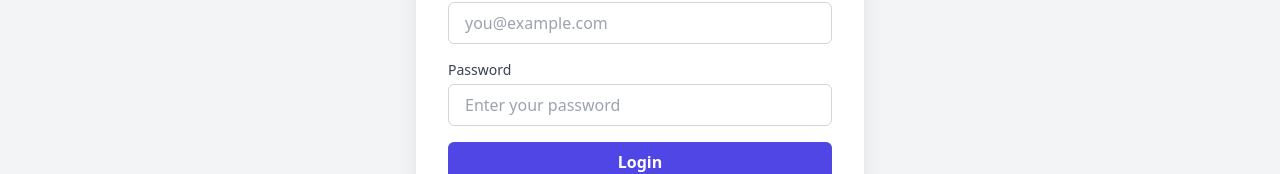
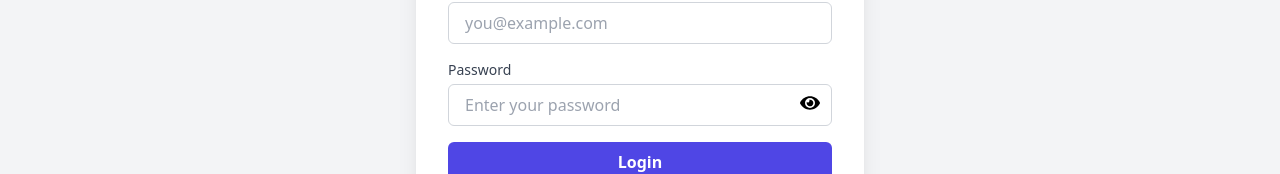
Before and after one commit to DarshiVinushika/Gamified_Habit_Tracker, a React (Create React App) app in the folder frontend/: page /login in a window 1280 px wide. Shown: the part 248-422 px from the top of the page. Built offline with nearby package versions, Linux system fonts and the light colour scheme.

Commit message:
Show password / Hide password feature
While typing the password, user is able to show/ hode his password using the toggle icon

```diff
--- a/frontend/package.json
+++ b/frontend/package.json
@@ -10,6 +10,7 @@
     "axios": "^1.10.0",
     "react": "^19.1.0",
     "react-dom": "^19.1.0",
+    "react-icons": "^5.5.0",
     "react-router-dom": "^7.6.3",
     "react-scripts": "5.0.1",
     "react-toastify": "^11.0.5",
--- a/frontend/src/Pages/LoginPage.js
+++ b/frontend/src/Pages/LoginPage.js
@@ -4,6 +4,7 @@
 import Nav from "../Components/Nav";
 import Footer from "../Components/Footer";
 import { toast } from "react-toastify";
+import { FaEye, FaEyeSlash } from "react-icons/fa";
 
 function LoginPage() {
   const [email, setEmail] = useState("");
@@ -11,6 +12,7 @@
   const [errorMsg, setErrorMsg] = useState("");
   const navigate = useNavigate();
   const [loading, setLoading] = useState(false);
+  const [showPassword, setShowPassword] = useState(false);
 
   const handleSubmit = async (e) => {
     e.preventDefault();
@@ -63,14 +65,25 @@
               <label className="block text-sm font-medium text-gray-700">
                 Password
               </label>
+              <div className="relative">
                 <input
-                type="password"
+                  type={showPassword ? "text" : "password"}
                   placeholder="Enter your password"
                   value={password}
                   onChange={(e) => setPassword(e.target.value)}
                   required
-                className="w-full mt-1 px-4 py-2 border border-gray-300 rounded-md focus:outline-none focus:ring-2 focus:ring-indigo-500"
+                  className="w-full mt-1 px-4 py-2 border border-gray-300 rounded-md focus:outline-none focus:ring-2 focus:ring-indigo-500 pr-10"
                 />
+                <button
+                  type="button"
+                  onClick={() => setShowPassword((prev) => !prev)}
+                  className="absolute inset-y-0 right-0 pr-3 flex items-center text-xl select-none"
+                  tabIndex={-1}
+                  aria-label={showPassword ? "Hide password" : "Show password"}
+                >
+                  {showPassword ? <FaEyeSlash /> : <FaEye />}
+                </button>
+              </div>
             </div>
 
             <button
--- a/frontend/src/Pages/Register.js
+++ b/frontend/src/Pages/Register.js
@@ -4,6 +4,7 @@
 import Nav from "../Components/Nav";
 import Footer from "../Components/Footer";
 import { toast } from "react-toastify";
+import { FaEye, FaEyeSlash } from "react-icons/fa";
 
 const Register = () => {
   const navigate = useNavigate();
@@ -13,6 +14,7 @@
   const [password, setPassword] = useState("");
   const [errorMsg, setErrorMsg] = useState("");
   const [loading, setLoading] = useState(false);
+  const [showPassword, setShowPassword] = useState(false);
 
   const handleRegister = async (e) => {
     e.preventDefault();
@@ -85,14 +87,25 @@
               <label className="block text-sm font-medium text-gray-700">
                 Password
               </label>
+              <div className="relative">
                 <input
-                type="password"
+                  type={showPassword ? "text" : "password"}
                   placeholder="Create a password"
                   value={password}
                   onChange={(e) => setPassword(e.target.value)}
-                className="w-full mt-1 px-4 py-2 border border-gray-300 rounded-md focus:outline-none focus:ring-2 focus:ring-indigo-500"
                   required
+                  className="w-full mt-1 px-4 py-2 border border-gray-300 rounded-md focus:outline-none focus:ring-2 focus:ring-indigo-500 pr-10"
                 />
+                <button
+                  type="button"
+                  onClick={() => setShowPassword((prev) => !prev)}
+                  className="absolute inset-y-0 right-0 pr-3 flex items-center text-xl select-none"
+                  tabIndex={-1}
+                  aria-label={showPassword ? "Hide password" : "Show password"}
+                >
+                  {showPassword ? <FaEyeSlash /> : <FaEye />}
+                </button>
+              </div>
             </div>
 
             <button
```
Also changed, not shown: 1 other file (tests, documents, lock files or other folders). Lines whose indentation alone changed are shown as unchanged.
